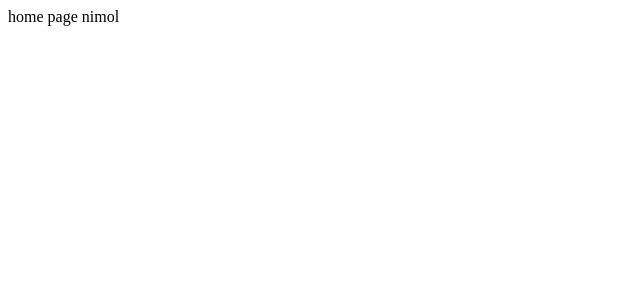
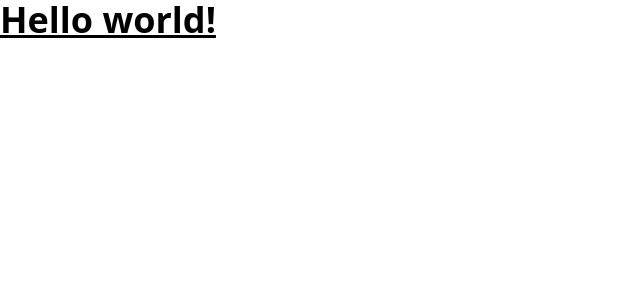
Before and after one commit to limnimoldev-netizen/front-end, a Nuxt app: page / in a window 1280 px wide. Shown: the top 300 px of the page, without its empty margins (0-640 px from the left). Built offline with nearby package versions, Linux system fonts and the light colour scheme.

Commit message:
test tailwindcss feat/home

```diff
--- /dev/null
+++ b/app/assets/css/main.css
@@ -0,0 +1 @@
+@import "tailwindcss";
--- a/app/pages/index.vue
+++ b/app/pages/index.vue
@@ -1,3 +1,5 @@
 <template>
-    home page nimol
+  <h1 class="text-4xl  font-bold  underline">
+    Hello world!
+  </h1>
 </template>
--- a/nuxt.config.ts
+++ b/nuxt.config.ts
@@ -1,5 +1,12 @@
-// https://nuxt.com/docs/api/configuration/nuxt-config
+import tailwindcss from "@tailwindcss/vite";
+
 export default defineNuxtConfig({
-  compatibilityDate: '2025-07-15',
-  devtools: { enabled: true }
-})
+  compatibilityDate: "2025-07-15",
+  devtools: { enabled: true },
+  css: ['./app/assets/css/main.css'],
+  vite: {
+    plugins: [
+      tailwindcss(),
+    ],
+  },
+});
--- a/package.json
+++ b/package.json
@@ -10,7 +10,9 @@
     "postinstall": "nuxt prepare"
   },
   "dependencies": {
+    "@tailwindcss/vite": "^4.1.18",
     "nuxt": "^4.3.1",
+    "tailwindcss": "^4.1.18",
     "vue": "^3.5.28",
     "vue-router": "^4.6.4"
   }
--- a/tsconfig.json
+++ b/tsconfig.json
@@ -1,5 +1,9 @@
 {
   // https://nuxt.com/docs/guide/concepts/typescript
+  "compilerOptions": {
+    "strict": true,
+    "forceConsistentCasingInFileNames": true
+  },
   "files": [],
   "references": [
     {
```
